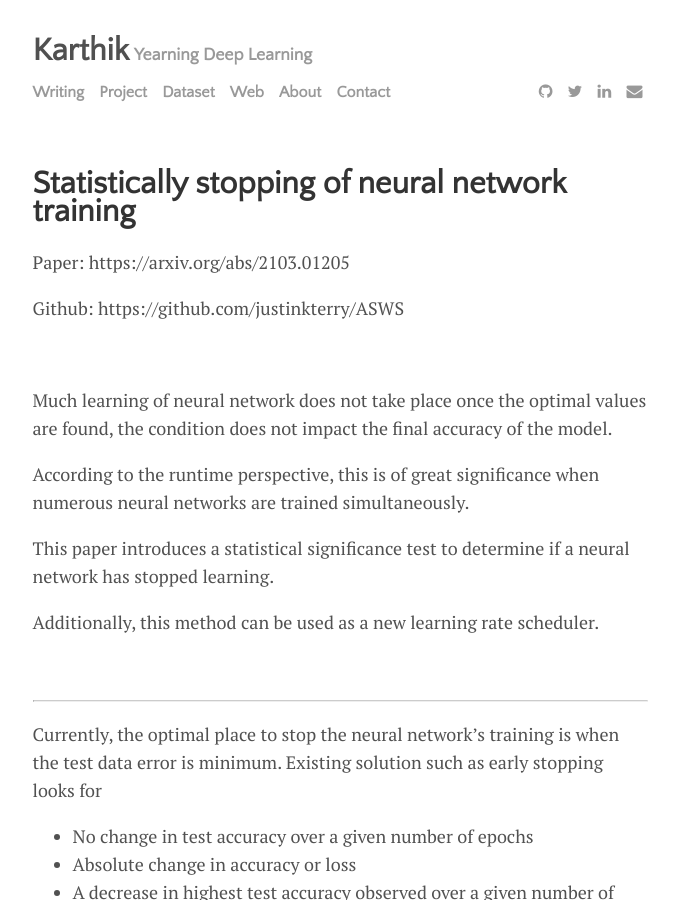
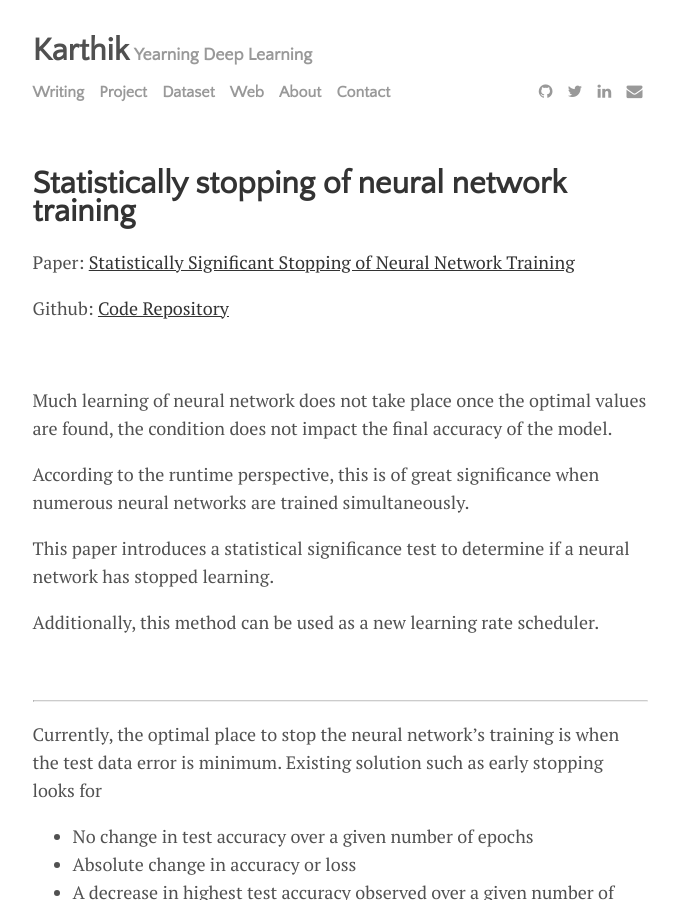
Before and after one commit to karthikziffer/karthikziffer.github.io, a Jekyll site: the page built from _posts/2021-07-03-statistically-stopping-of-neural-network-training.md, in a window 1280 px wide and 900 px high. Shown: the whole window, without its empty margins (300-977 px from the left). Built offline with Jekyll 4.4.1, drawn with Linux system fonts in a browser that asks for light colours; comment, search, counter and statistics services are not loaded.

Commit message:
added statistically stopping of neural network training change1

```diff
--- a/_posts/2021-07-03-statistically-stopping-of-neural-network-training.md
+++ b/_posts/2021-07-03-statistically-stopping-of-neural-network-training.md
@@ -10,9 +10,9 @@ tags: [documentation,sample]
 
 
 
-Paper: https://arxiv.org/abs/2103.01205
+Paper: [Statistically Significant Stopping of Neural Network Training](https://arxiv.org/abs/2103.01205)
 
-Github: https://github.com/justinkterry/ASWS
+Github: [Code Repository](https://github.com/justinkterry/ASWS)
 
 
 
@@ -41,7 +41,7 @@ Currently, the optimal place to stop the neural network's training is when the t
 - A decrease in highest test accuracy observed over a given number of epochs
 - An average change in test accuracy over a given number of epochs
 
-
+<br>
 
 In the context of Auto ML, along with above conditions, two of the most popular conditions are used.
 
```
